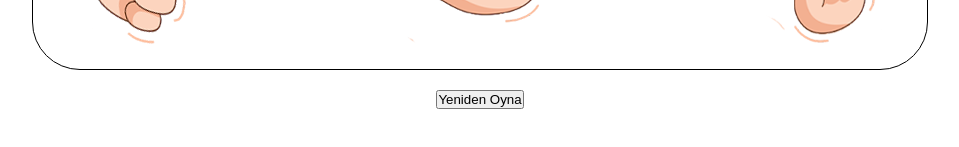
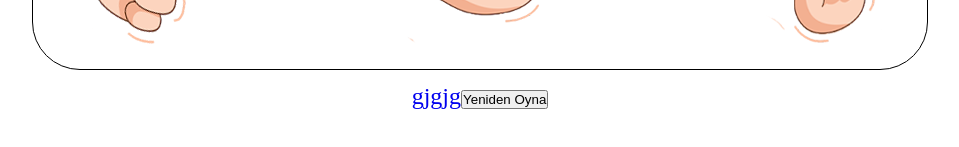
Before and after one commit to Cansyy/Ta-Ka-tMakasOyunu, a plain HTML site: page TaşKağıtMakasOyunu/index.html in a window 1280 px wide. Shown: the part 445-592 px from the top of the page, without its empty margins (160-1119 px from the left). Drawn offline with Linux system fonts and the light colour scheme.

Commit message:
değişiklikler

```diff
--- a/TaşKağıtMakasOyunu/index.html
+++ b/TaşKağıtMakasOyunu/index.html
@@ -14,7 +14,7 @@
  <img src="images/kağıt.png" alt="" id="kagit"  onclick="oyunuBaslat(this)">
  <img src="images/makas.png" alt="" id="makas" onclick="oyunuBaslat(this)">
     </div>
-<a href="index.html"><button>Yeniden Oyna</button></a>
+<a href="index.html">gjgjg<button>Yeniden Oyna</button></a>
 
     <script src="script.js"></script>
 </body>
```
